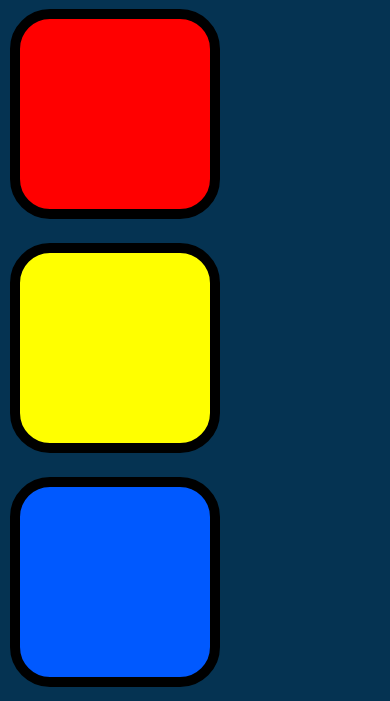
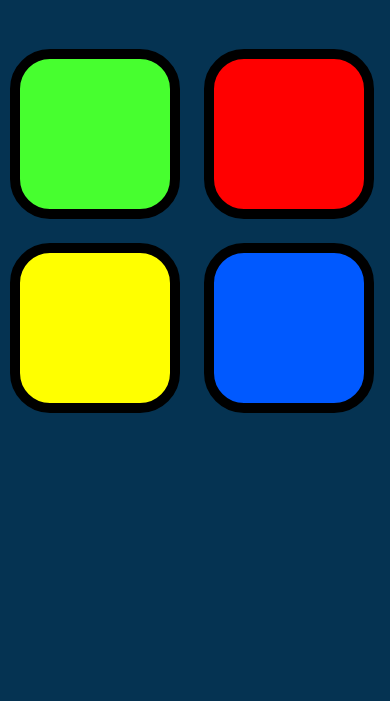
Before and after one commit to NayanSankar/Simon, a plain HTML site: page index.html in a window 390 px wide. Shown: the part 147-848 px from the top of the page. Drawn offline with nearby package versions, Linux system fonts and the light colour scheme.

Commit message:
Update style.css

```diff
--- a/style.css
+++ b/style.css
@@ -7,6 +7,7 @@
 
 
 }
+
 .level{
     position: absolute;
     bottom: 20px;
@@ -68,3 +69,12 @@ body{
 .yellow{
     background-color: yellow;
 }
+@media(max-width:500px){
+    .tile{
+        height: 150px;
+        width: 150px;
+    }
+    .tiles{
+        width: 390px;
+    }
+}
```
